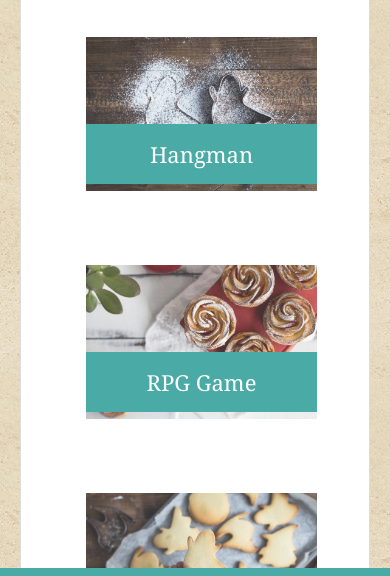
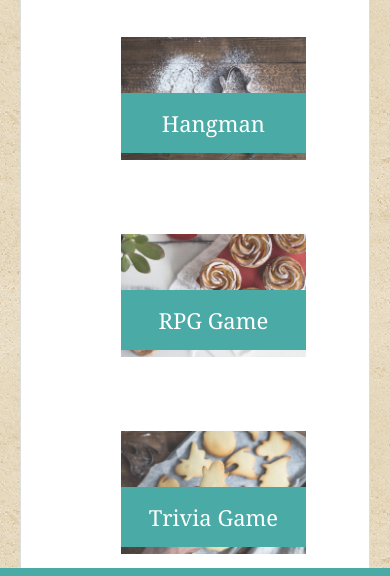
Before and after one commit to zuk881/Responsive-Portfolio, a plain HTML site: page portfolio.html in a window 390 px wide. Shown: the part 226-802 px from the top of the page. Drawn offline with Linux system fonts and the light colour scheme.

Commit message:
more media query tweeks

```diff
--- a/assets/css/style.css
+++ b/assets/css/style.css
@@ -248,12 +248,13 @@ textarea[type=submit] {
         }
         #main-container {
             padding-top: 130px;
+            margin: auto;
         }
         .main-section {
             max-width: 420px;
         }
         .work {
-            width: 60%;
+            width: 30%;
               }
         #snow {
             width: 50%;
@@ -281,7 +282,7 @@ textarea[type=submit] {
             margin-top: 50px;
         }
         .work {
-            width: 50%;
+            width: 60%;
             margin-bottom: 30px;
             margin-left: 85px;
         }
@@ -300,15 +301,16 @@ textarea[type=submit] {
             margin-bottom: 0px;
         }
         .work {
-            width: 75%;
+            width: 60%;
             font-size: small;
-            margin-left: 45px;
+            margin-left: 80px;
         }
         .main-container {
             width: 100%;
             margin: 0px;
         }
         textarea {
-            height: 50px;
+            height: 70px;
         }
-                }
+
+    }
```
